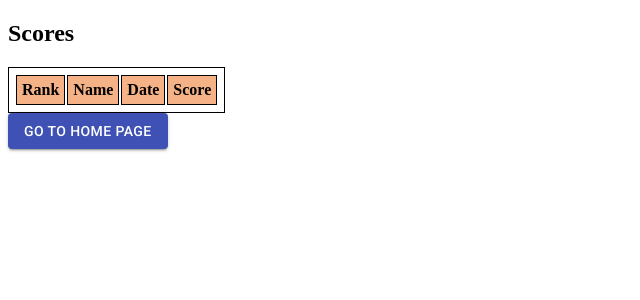
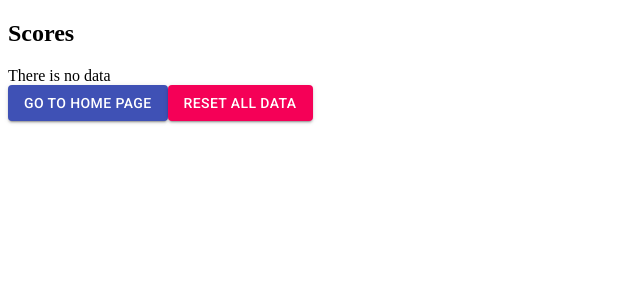
Before and after one commit to homfarnam/foxgame, a React (Create React App) app: page /scores in a window 1280 px wide. Shown: the top 300 px of the page, without its empty margins (0-640 px from the left). Built offline with nearby package versions, Linux system fonts and the light colour scheme.

Commit message:
Create reset data function

```diff
--- a/src/pages/Scores.tsx
+++ b/src/pages/Scores.tsx
@@ -2,11 +2,13 @@ import { Button } from '@material-ui/core';
 import React, { useEffect, useState } from 'react';
 import { useHistory } from 'react-router';
 import _ from 'lodash';
+import ScoresTable from '../components/Scores/Scores';
 
 const Scores = () => {
   const [usersData, setUsersData] =
     useState<{ id: number; user: string; date: string; score: string }[]>();
 
+  // const [usersData, setUsersData] = useState<any>();
   const history = useHistory();
 
   useEffect(() => {
@@ -18,35 +20,27 @@ const Scores = () => {
     setUsersData(sorted);
   }, []);
 
+  const resetDatas = () => {
+    localStorage.removeItem('users');
+    localStorage.removeItem('user');
+    localStorage.removeItem('rank');
+
+    history.push('/');
+  };
+
   return (
     <div>
       <div className="w-full flex justify-center my-5">
         <h2>Scores</h2>
       </div>
-      <div className="w-full flex justify-center">
-        <table className="border border-black">
-          <thead className="p-2">
-            <th>Rank</th>
-            <th>Name</th>
-            <th>Date</th>
-            <th>Score</th>
-          </thead>
-          <tbody className="p-2">
-            {usersData?.map((item, i) => (
-              <tr key={item?.id}>
-                <td>{i + 1}</td>
-                <td>{item?.user}</td>
-                <td>{item?.date}</td>
-                <td>{item?.score}</td>
-              </tr>
-            ))}
-          </tbody>
-        </table>
-      </div>
-      <div className="w-full flex justify-center m-auto mt-10">
+
+      <ScoresTable usersData={usersData} />
+
+      <div className="w-1/2 flex justify-around m-auto mt-10 space-x-6">
         <Button
           variant="contained"
           color="primary"
+          className="mx-5"
           onClick={() => {
             history.push('/');
             localStorage.removeItem('user');
@@ -54,6 +48,14 @@ const Scores = () => {
         >
           Go to home page
         </Button>
+        <Button
+          variant="contained"
+          color="secondary"
+          className="mx-5"
+          onClick={resetDatas}
+        >
+          Reset All data
+        </Button>
       </div>
     </div>
   );
```
